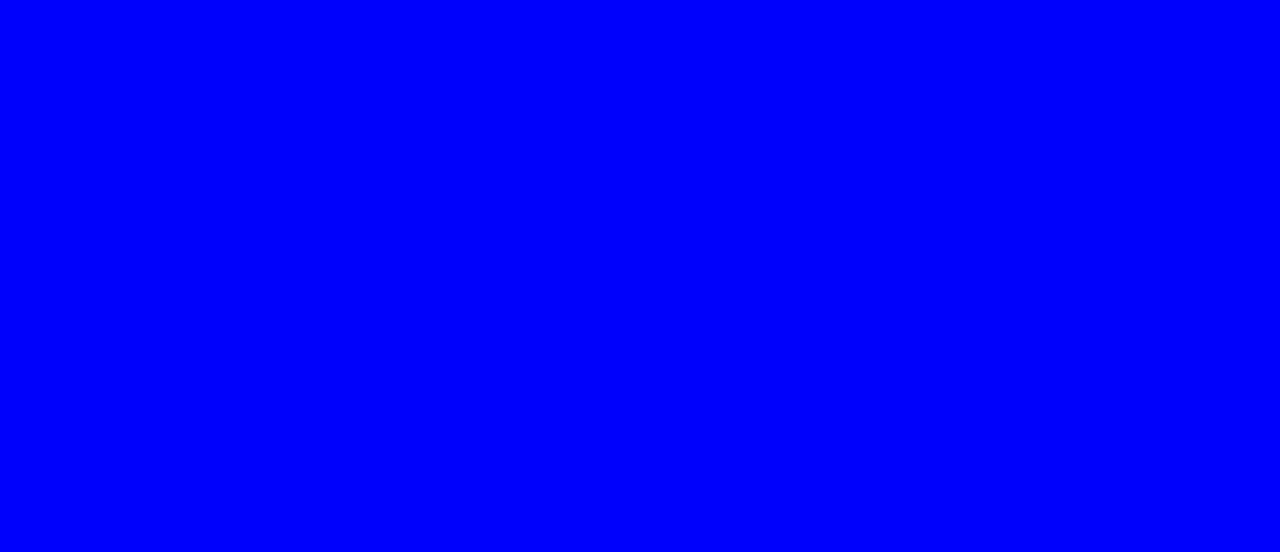
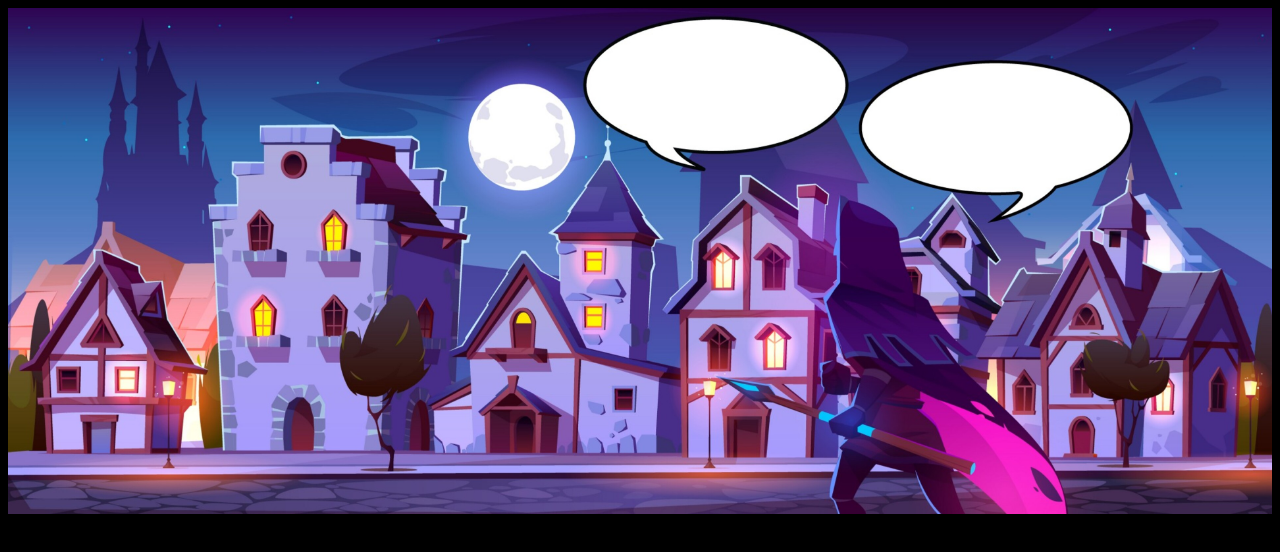
Before and after one commit to cefeidas/happy-ville, a plain HTML site: page index.html in a window 1280 px wide. Drawn offline with Linux system fonts and the light colour scheme.

Commit message:
intro slides

```diff
--- a/assets/css/style.css
+++ b/assets/css/style.css
@@ -1,3 +1,10 @@
 body {
-    background-color: blue;
+    background-color: black;
 }
+.slides {
+    width: 100%;
+}
+
+.slides-hidden {
+    display: none;
+}
--- a/assets/js/script.js
+++ b/assets/js/script.js
@@ -0,0 +1,11 @@
+addEventListener("load",() => {
+    var index = 0;
+    const slides = document.querySelectorAll(".slides");
+    const classHide = "slides-hidden", count = slides.length;
+    nextSlide();
+    function nextSlide() {
+        slides[(index ++) % count].classList.add(classHide);
+        slides[index % count].classList.remove(classHide);
+        setTimeout(nextSlide, 3000);
+    }
+});
--- a/index.html
+++ b/index.html
@@ -9,9 +9,14 @@
     <link rel="stylesheet" href="assets/css/style.css">
     <link rel="stylesheet" href="assets/css/libraries.css">
     <title>Happy Ville</title>
-
 </head>
 <body>
+    <section>
+        <img class="slides slides-hidden" src="assets/images/happy-city-no-bubbles.jpg">
+        <img class="slides slides-hidden" src="assets/images/happy-city-1-bubble.jpg">
+        <img class="slides slides-hidden" src="assets/images/happy-city-2-bubbles.jpg">
+    </section>
+
 
     <script src="assets/js/script.js"></script>
 </body>
```
Also changed, not shown: assets/images/happy-city-1-bubble.jpg (added), assets/images/happy-city-2-bubbles.jpg (added), assets/images/happy-city-no-bubbles.jpg (added), 1 other file.
